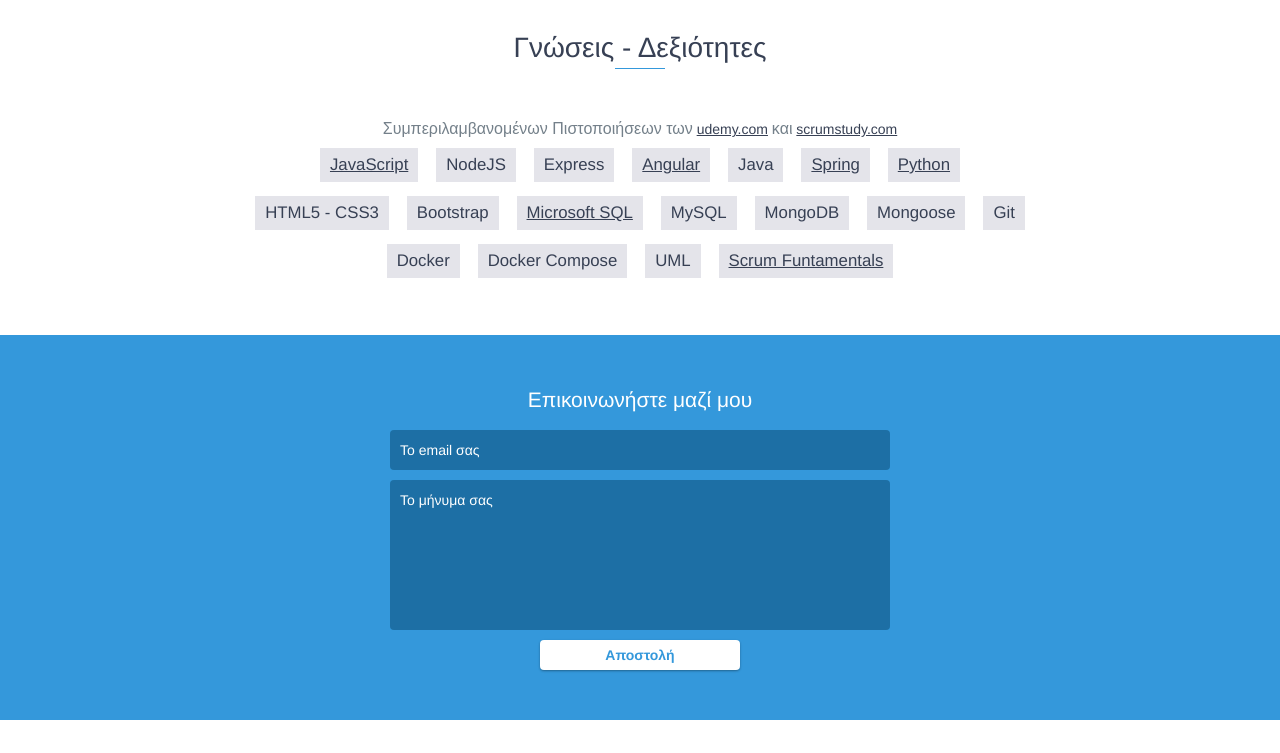
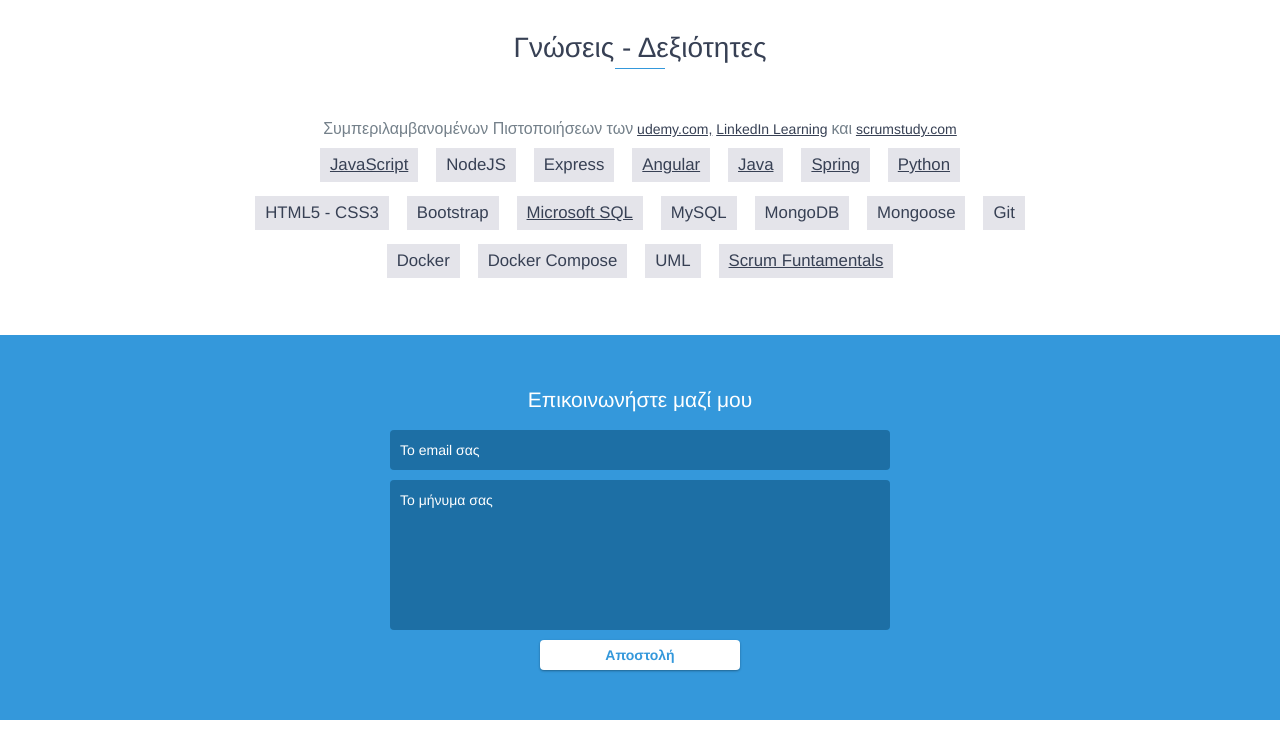
Before and after one commit to George-Anto/online-resume-v2, a website built with Parcel: page index.html in a window 1280 px wide. Shown: the part 3260-4013 px from the top of the page. Built offline with nearby package versions, Linux system fonts and the light colour scheme.

Commit message:
Java LinkedIn Certificate added

```diff
--- a/index.html
+++ b/index.html
@@ -370,7 +370,10 @@
 			<h2 class="heading" id="tr-skills-1">Γνώσεις - Δεξιότητες</h2>
 			<div style="color: #74808a">
 				<span id="tr-skills-2">Συμπεριλαμβανομένων Πιστοποιήσεων των</span>
-				<a class="link-knowledge" href="https://www.udemy.com/" target="_blank">udemy.com</a>
+				<a class="link-knowledge" href="https://www.udemy.com/" target="_blank">udemy.com,</a>
+				<a class="link-knowledge" href="https://www.linkedin.com/learning" target="_blank"
+					>LinkedIn Learning</a
+				>
 				<span id="tr-skills-3">και</span>
 				<a class="link-knowledge" href="https://www.scrumstudy.com/" target="_blank"
 					>scrumstudy.com</a
@@ -395,7 +398,14 @@
 						>Angular
 					</a>
 				</li>
-				<li>Java</li>
+				<li>
+					<a
+						href="resources/online_certificates/Java_Essential_Training_Certificate_LinkedIn.pdf"
+						target="_blank"
+						class="link-knowledge"
+						>Java
+					</a>
+				</li>
 				<li>
 					<a
 						href="resources/online_certificates/Spring_Hibernate_Udemy_Certificate.pdf"
```
Also changed, not shown: dist/index.html, 1 other file.
